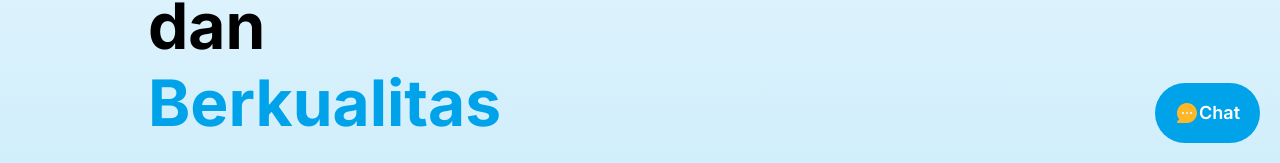
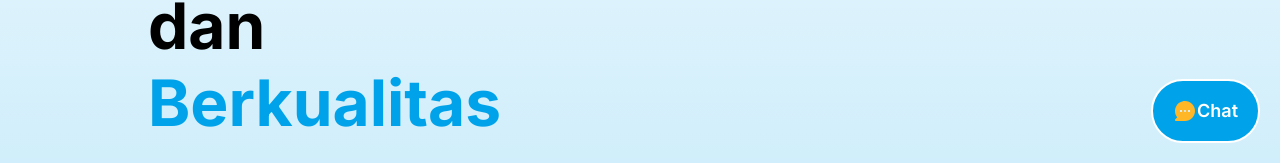
Before and after one commit to rootaditiya/magang-tugas1, a React (Create React App) app: page / in a window 1280 px wide. Shown: the part 637-800 px from the top of the page. Built offline with nearby package versions, Linux system fonts and the light colour scheme.

Commit message:
edit chat button

```diff
--- a/src/App.js
+++ b/src/App.js
@@ -11,7 +11,7 @@ const App = () => {
         <Hero/>
 
         <div className="fixed bottom-5 right-5">
-          <Button title="Chat" img={ChatIcon}/>
+          <Button title="Chat" img={ChatIcon} classes="border-2 border-white"/>
         </div>
 
       </div>
```
